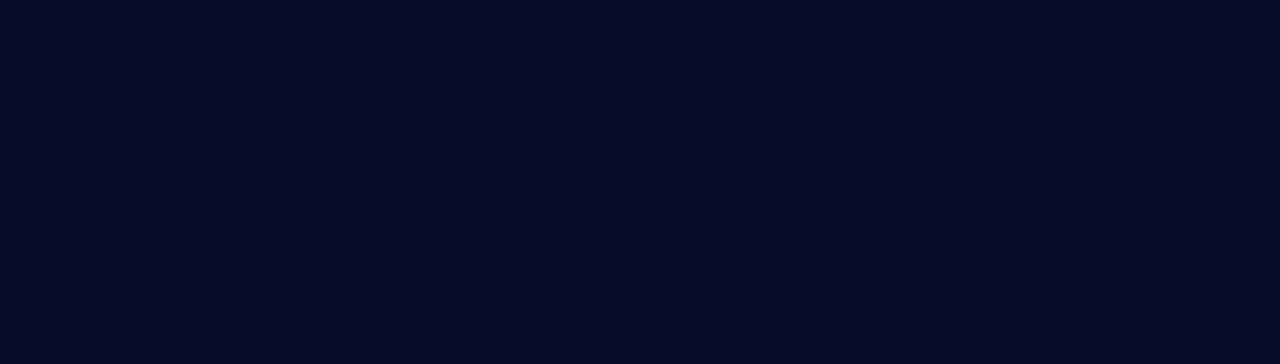
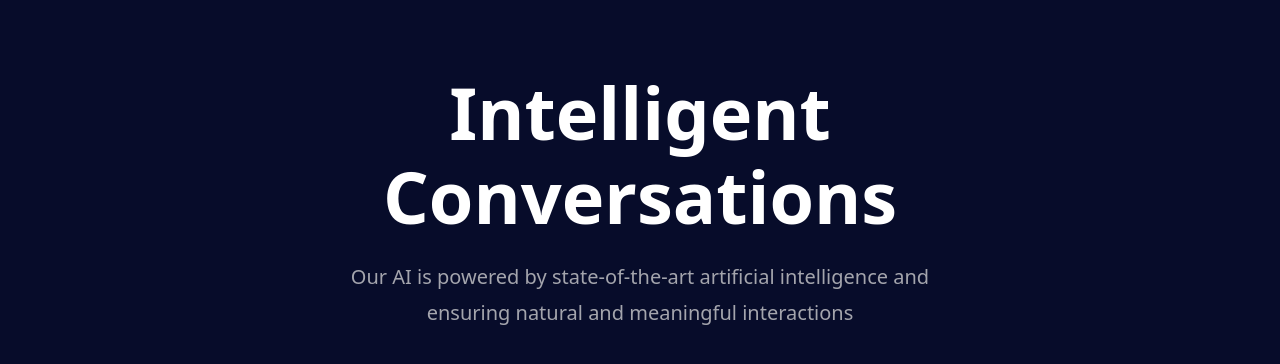
Before and after one commit to saman-tofighian/AI-FOR-CHAT, a Next.js app: page / in a window 1280 px wide. Shown: the part 2696-3060 px from the top of the page. Before the commit the page ends 2622 px from the top, so only its background shows below. Built offline with nearby package versions, Linux system fonts and the light colour scheme.

Commit message:
create  conversition section

```diff
--- /dev/null
+++ b/Components/Conversations/Conversations.jsx
@@ -0,0 +1,20 @@
+export default function Conversations() {
+  return (
+    <section className='mt-36 px-[6%] w-full'>
+      <div className='mb-20 w-full text-center'>
+        <h2 className='font-bold text-[2.5rem] text-white md:text-[4.5rem] leading-21'>
+          Intelligent
+          <br />
+          Conversations
+        </h2>
+
+        <p className='mt-6 text-[#a4a5ad] text-[1.25rem]'>
+          Our AI is powered by state-of-the-art artificial intelligence and
+        </p>
+        <p className='mt-1.5 text-[#a4a5ad] text-[1.25rem]'>
+          ensuring natural and meaningful interactions
+        </p>
+      </div>
+    </section>
+  );
+}
--- a/pages/index.jsx
+++ b/pages/index.jsx
@@ -1,3 +1,4 @@
+import Conversations from '@/Components/Conversations/Conversations';
 import Header from '@/Components/Header/Header';
 import Motto from '@/Components/Motto/Motto';
 import Work from '@/Components/Work/Work';
@@ -8,6 +9,7 @@ export default function Home() {
       <Header />
       <Motto />
       <Work />
+      <Conversations />
     </main>
   );
 }
```
